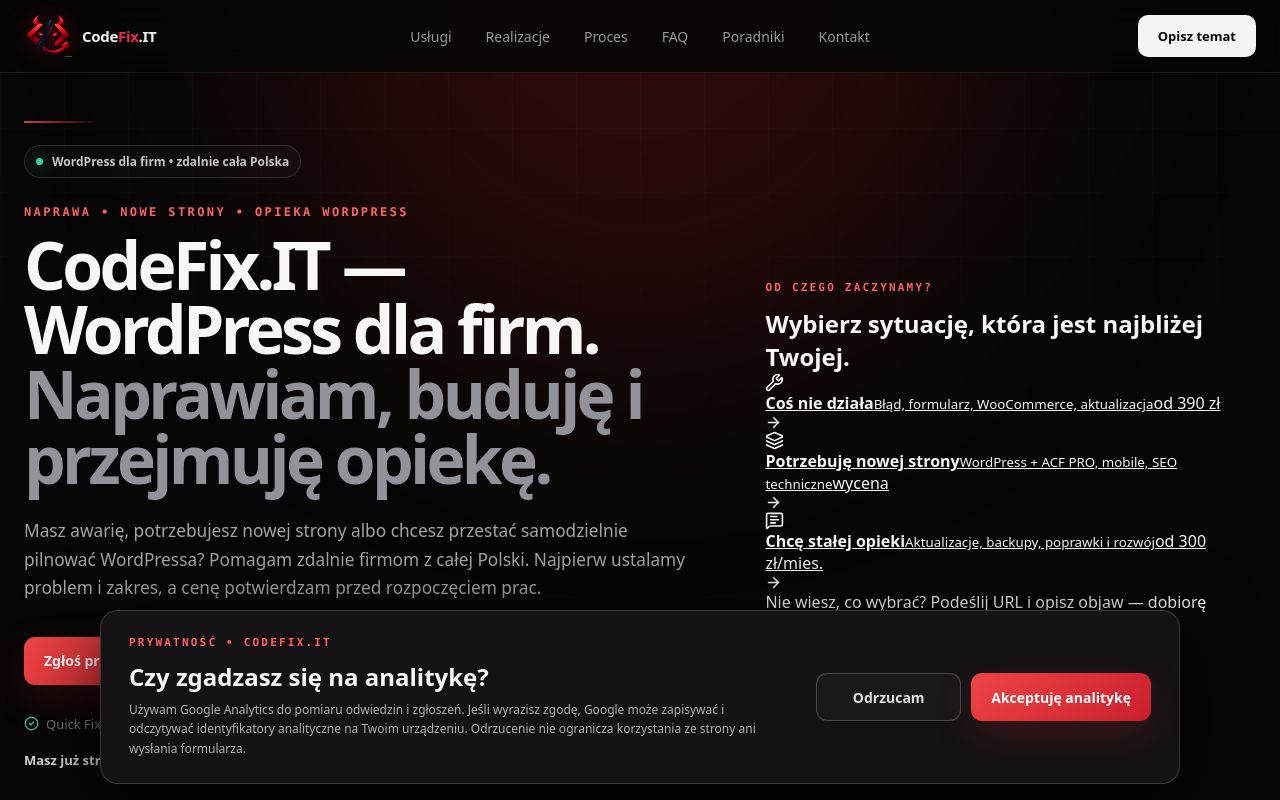
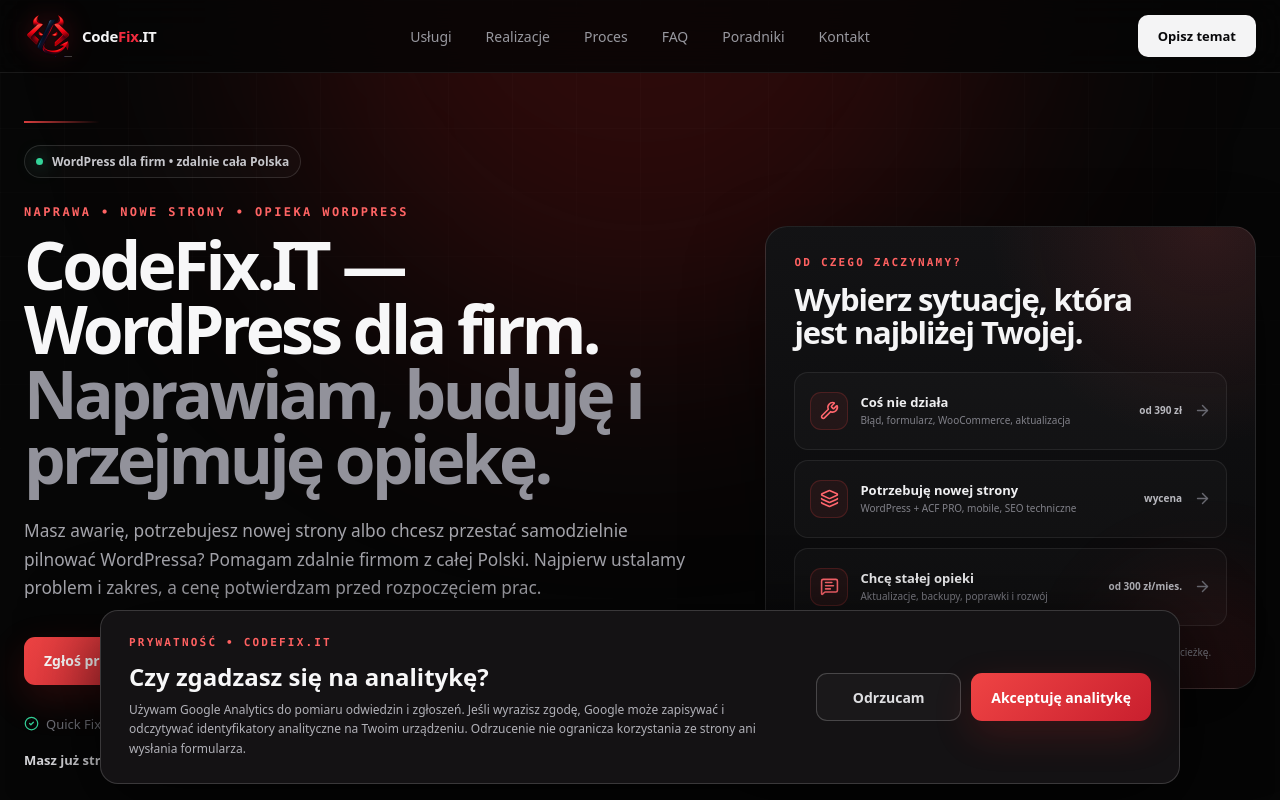
Before and after one commit to wwwCodeFixIT/CodeFix.IT---Portfolio-Short, a React (Vite) app: page / in a window 1280 px wide. Shown: the top 800 px of the page. Built offline with nearby package versions, Linux system fonts and the light colour scheme.

Commit message:
Stage 12C: style homepage service-choice conversion panel

```diff
--- a/src/pages/HomepageV1.v3.css
+++ b/src/pages/HomepageV1.v3.css
@@ -1572,3 +1572,181 @@
   outline-offset: 4px;
   border-radius: 6px;
 }
+
+
+/* Stage 12C — homepage conversion paths */
+.cf-hero-paths {
+  position: relative;
+  width: min(100%, 540px);
+  justify-self: end;
+  padding: 28px;
+  overflow: hidden;
+  border: 1px solid rgba(255, 255, 255, 0.1);
+  border-radius: 22px;
+  background:
+    radial-gradient(circle at 90% 0%, rgba(239, 68, 68, 0.13), transparent 34%),
+    linear-gradient(180deg, rgba(19, 19, 21, 0.98), rgba(9, 9, 10, 0.98));
+  box-shadow: 0 30px 80px rgba(0, 0, 0, 0.42);
+}
+
+.cf-hero-paths::after {
+  content: '';
+  position: absolute;
+  inset: auto -60px -100px auto;
+  width: 220px;
+  height: 220px;
+  border-radius: 50%;
+  background: rgba(220, 38, 38, 0.08);
+  filter: blur(40px);
+  pointer-events: none;
+}
+
+.cf-hero-paths h2 {
+  position: relative;
+  z-index: 1;
+  max-width: 390px;
+  margin: 8px 0 22px;
+  color: #f5f5f6;
+  font-size: clamp(23px, 2.6vw, 31px);
+  line-height: 1.08;
+  letter-spacing: -0.035em;
+}
+
+.cf-hero-path-list {
+  position: relative;
+  z-index: 1;
+  display: grid;
+  gap: 10px;
+}
+
+.cf-hero-path {
+  display: grid;
+  grid-template-columns: auto minmax(0, 1fr) auto auto;
+  align-items: center;
+  gap: 12px;
+  min-height: 78px;
+  padding: 14px 15px;
+  border: 1px solid rgba(255, 255, 255, 0.075);
+  border-radius: 14px;
+  background: rgba(255, 255, 255, 0.025);
+  color: inherit;
+  text-decoration: none;
+  transition:
+    border-color 160ms ease,
+    background 160ms ease,
+    transform 160ms ease;
+}
+
+.cf-hero-path:hover {
+  border-color: rgba(239, 68, 68, 0.32);
+  background: rgba(239, 68, 68, 0.055);
+  transform: translateY(-1px);
+}
+
+.cf-hero-path:focus-visible {
+  outline: 3px solid #ff9a9e;
+  outline-offset: 3px;
+}
+
+.cf-hero-path-icon {
+  width: 38px;
+  height: 38px;
+  display: grid;
+  place-items: center;
+  border: 1px solid rgba(239, 68, 68, 0.2);
+  border-radius: 11px;
+  background: rgba(239, 68, 68, 0.075);
+  color: #ff666d;
+}
+
+.cf-hero-path-copy {
+  min-width: 0;
+  display: grid;
+  gap: 4px;
+}
+
+.cf-hero-path-copy strong {
+  color: #efeff1;
+  font-size: 13px;
+  line-height: 1.25;
+}
+
+.cf-hero-path-copy small {
+  overflow: hidden;
+  color: #818189;
+  font-size: 10px;
+  line-height: 1.35;
+  text-overflow: ellipsis;
+  white-space: nowrap;
+}
+
+.cf-hero-path-price {
+  color: #b8b8be;
+  font-size: 10px;
+  font-weight: 750;
+  line-height: 1.25;
+  white-space: nowrap;
+}
+
+.cf-hero-path > svg {
+  color: #686870;
+}
+
+.cf-hero-path-help {
+  position: relative;
+  z-index: 1;
+  margin: 18px 2px 0;
+  color: #74747c;
+  font-size: 10px;
+  line-height: 1.6;
+}
+
+.cf-home-form-reassurance {
+  margin: 2px 0 0;
+  padding: 11px 13px;
+  border: 1px solid rgba(84, 210, 155, 0.14);
+  border-radius: 10px;
+  background: rgba(84, 210, 155, 0.04);
+  color: #9a9aa2;
+  font-size: 10px;
+  line-height: 1.55;
+}
+
+@media (max-width: 980px) {
+  .cf-hero-paths {
+    justify-self: stretch;
+    width: min(100%, 680px);
+  }
+}
+
+@media (max-width: 560px) {
+  .cf-hero-paths {
+    padding: 20px;
+    border-radius: 18px;
+  }
+
+  .cf-hero-path {
+    grid-template-columns: auto minmax(0, 1fr) auto;
+    min-height: 76px;
+  }
+
+  .cf-hero-path-price {
+    grid-column: 2;
+    justify-self: start;
+  }
+
+  .cf-hero-path > svg {
+    grid-column: 3;
+    grid-row: 1 / span 2;
+  }
+
+  .cf-hero-path-copy small {
+    white-space: normal;
+  }
+}
+
+@media (prefers-reduced-motion: reduce) {
+  .cf-hero-path {
+    transition: none;
+  }
+}
```
